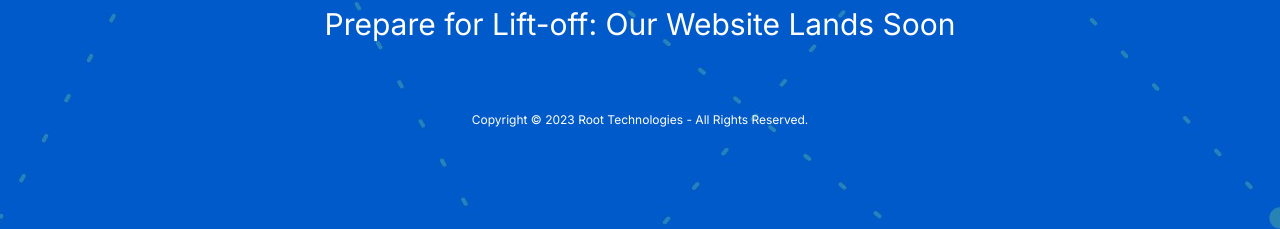
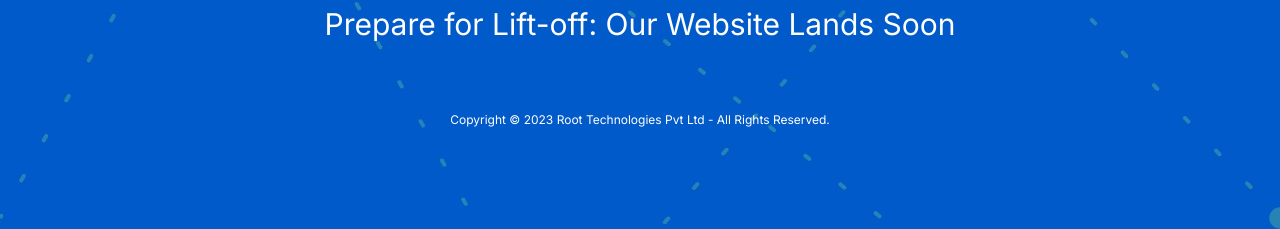
Before and after one commit to skd28/root_home, a Next.js app: page / in a window 1280 px wide. Shown: the part 502-731 px from the top of the page. Built offline with nearby package versions, Linux system fonts and the light colour scheme.

Commit message:
upadate content

```diff
--- a/app/components/New_Page.js
+++ b/app/components/New_Page.js
@@ -125,7 +125,7 @@ function New_Page() {
         </div>
 
         <p className="text-xs leading-5 text-white  text-center py-10">
-          Copyright © 2023 Root Technologies - All Rights Reserved.{" "}
+          Copyright © 2023 Root Technologies Pvt Ltd - All Rights Reserved.{" "}
         </p>
       </div>
     </>
```
